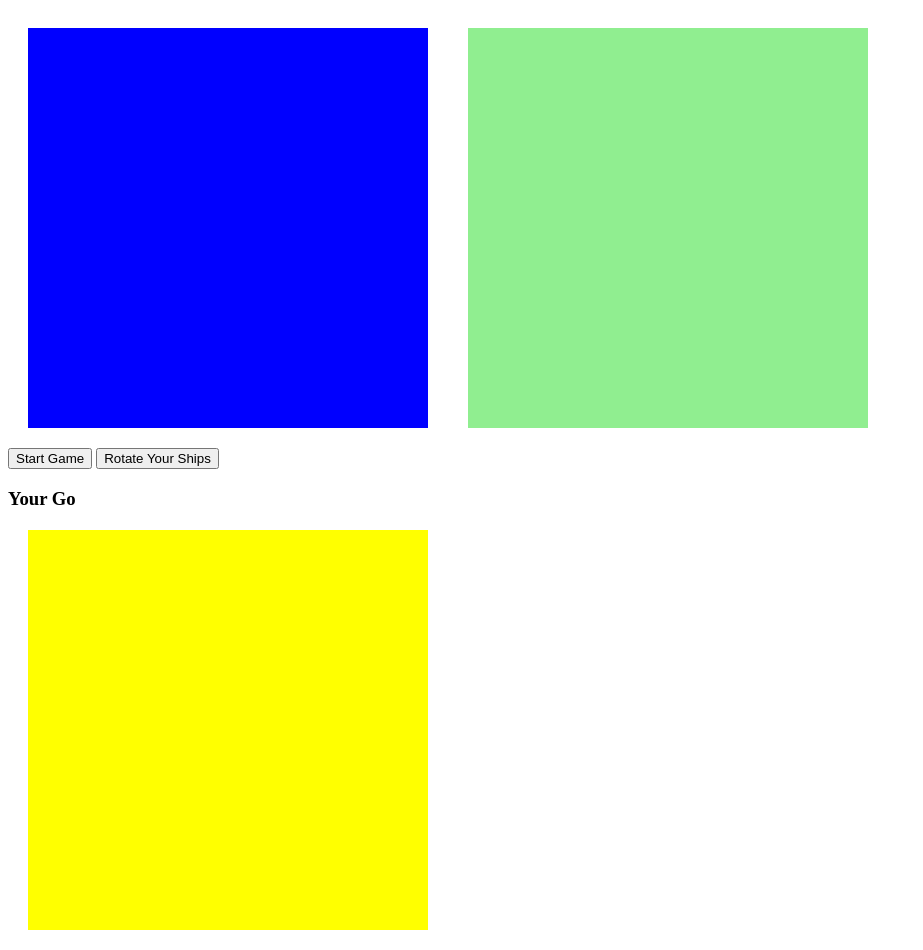
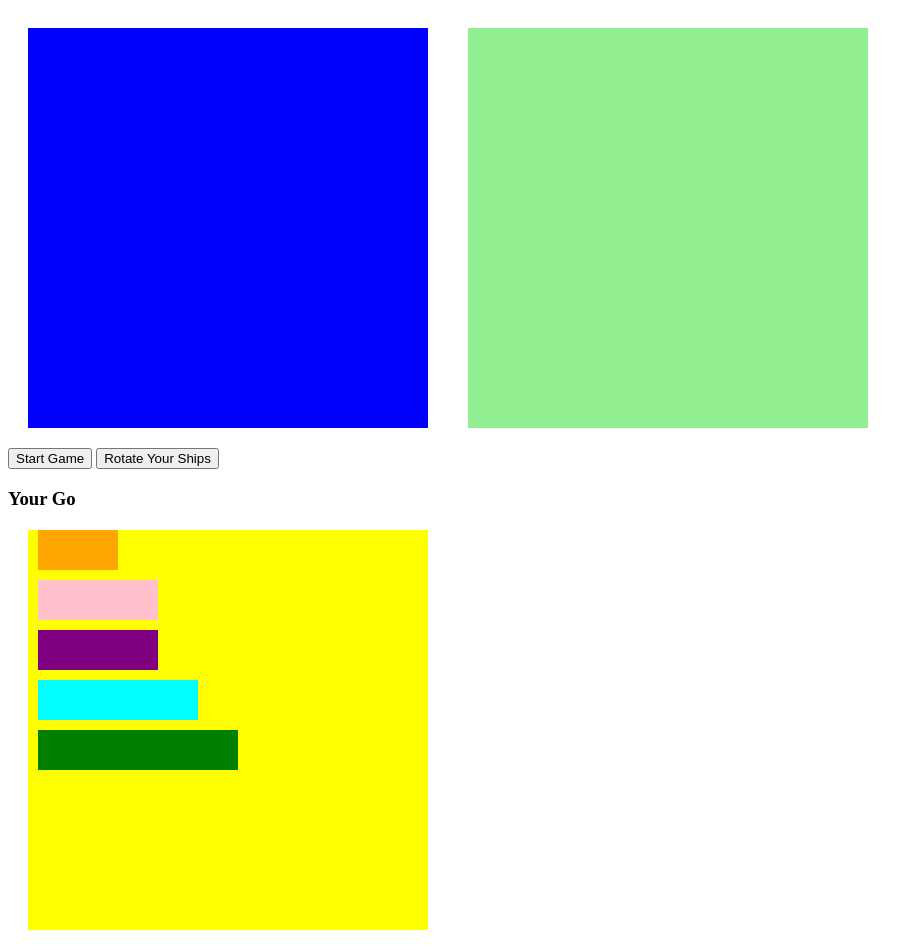
Before and after one commit to ChrisKirbyDev/Gothika, a plain HTML site: page index.html in a window 1280 px wide. Shown: the whole page, without its empty margins (0-923 px from the left). Drawn offline with Linux system fonts and the light colour scheme.

Commit message:
Add divs for ships and further styling

```diff
--- a/index.html
+++ b/index.html
@@ -19,6 +19,34 @@
       <h3 id="info"></h3>
     </div>
 
-    <div class="grid-display"></div>
+    <div class="grid-display">
+      <div class="ship destroyer-container" draggable="true">
+        <div id="destroyer-0"></div>
+        <div id="destroyer-1"></div>
+      </div>
+      <div class="ship frigate-container" draggable="true">
+        <div id="frigate-0"></div>
+        <div id="frigate-1"></div>
+        <div id="frigate-2"></div>
+      </div>
+      <div class="ship cruiser-container" draggable="true">
+        <div id="cruiser-0"></div>
+        <div id="cruiser-1"></div>
+        <div id="cruiser-2"></div>
+      </div>
+      <div class="ship battleship-container" draggable="true">
+        <div id="battleship-0"></div>
+        <div id="battleship-1"></div>
+        <div id="battleship-2"></div>
+        <div id="battleship-3"></div>
+      </div>
+      <div class="ship carrier-container" draggable="true">
+        <div id="carrier-0"></div>
+        <div id="carrier-1"></div>
+        <div id="carrier-2"></div>
+        <div id="carrier-3"></div>
+        <div id="carrier-4"></div>
+      </div>
+    </div>
   </body>
 </html>
--- a/style.css
+++ b/style.css
@@ -31,3 +31,48 @@
   margin: 20px;
   background-color: yellow;
 }
+
+.destroyer-container {
+  width: 80px;
+  height: 40px;
+  background-color: orange;
+  margin: 10px;
+  display: flex;
+}
+
+.frigate-container {
+  width: 120px;
+  height: 40px;
+  background-color: pink;
+  margin: 10px;
+  display: flex;
+}
+
+.cruiser-container {
+  width: 120px;
+  height: 40px;
+  background-color: purple;
+  margin: 10px;
+  display: flex;
+}
+
+.battleship-container {
+  width: 160px;
+  height: 40px;
+  background-color: aqua;
+  margin: 10px;
+  display: flex;
+}
+
+.carrier-container {
+  width: 200px;
+  height: 40px;
+  background-color: green;
+  margin: 10px;
+  display: flex;
+}
+
+.ship div {
+  width: 40px;
+  height: 40px;
+}
```
